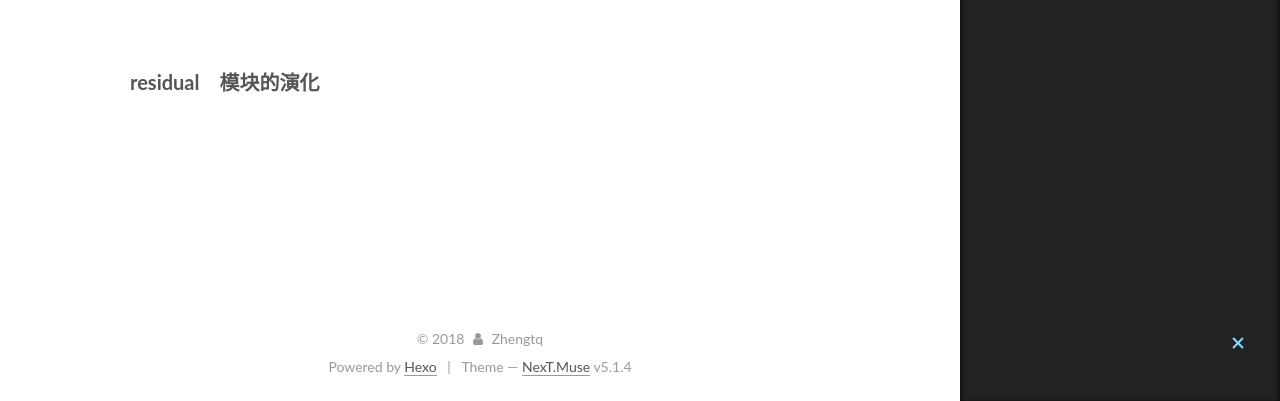
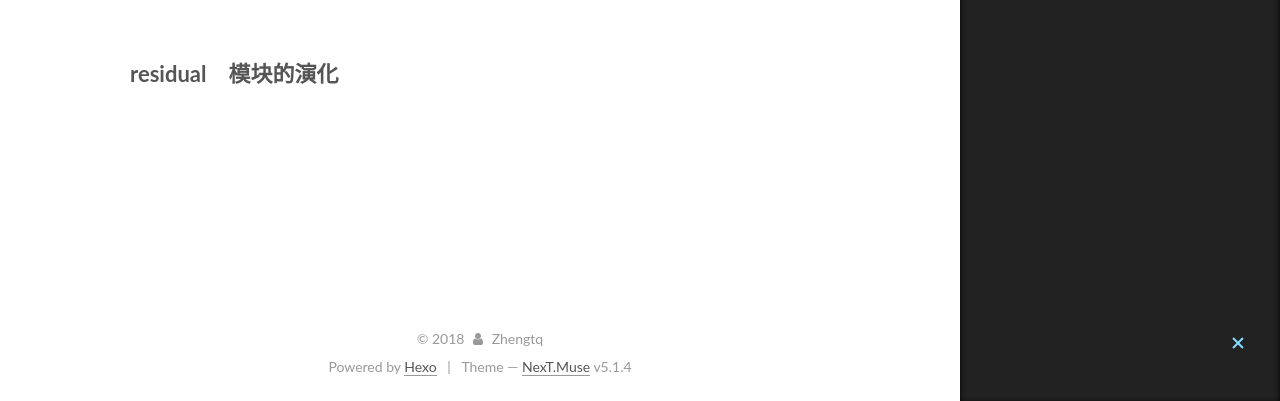
Before and after one commit to Zhengtq/zhengtq.github.io, a plain HTML site: page 2018/12/26/newwork/index.html in a window 1280 px wide. Shown: the part 399-800 px from the top of the page. Drawn offline with Linux system fonts and the light colour scheme.

Commit message:
Site updated: 2018-12-26 18:26:37

```diff
--- a/2018/12/26/newwork/index.html
+++ b/2018/12/26/newwork/index.html
@@ -86,7 +86,7 @@
 <meta property="og:site_name" content="ALL STAR">
 <meta property="og:description" content="residual　模块的演化">
 <meta property="og:locale" content="default">
-<meta property="og:updated_time" content="2018-12-26T08:44:53.714Z">
+<meta property="og:updated_time" content="2018-12-26T10:26:27.376Z">
 <meta name="twitter:card" content="summary">
 <meta name="twitter:title" content="&lt;网络结构&gt;理解residual的激活方式">
 <meta name="twitter:description" content="residual　模块的演化">
@@ -299,7 +299,7 @@
 
 
 
-        <h2 id="residual-模块的演化"><a href="#residual-模块的演化" class="headerlink" title="residual　模块的演化"></a>residual　模块的演化</h2>
+        <h1 id="residual-模块的演化"><a href="#residual-模块的演化" class="headerlink" title="residual　模块的演化"></a>residual　模块的演化</h1>
 
     </div>
 
@@ -429,7 +429,7 @@
 
 
 
-              <div class="post-toc-content"><ol class="nav"><li class="nav-item nav-level-2"><a class="nav-link" href="#residual-模块的演化"><span class="nav-number">1.</span> <span class="nav-text">residual　模块的演化</span></a></li></ol></div>
+              <div class="post-toc-content"><ol class="nav"><li class="nav-item nav-level-1"><a class="nav-link" href="#residual-模块的演化"><span class="nav-number">1.</span> <span class="nav-text">residual　模块的演化</span></a></li></ol></div>
 
 
           </div>
--- a/css/main.css
+++ b/css/main.css
@@ -1822,7 +1822,7 @@ pre .javascript .function {
   width: 4px;
   height: 4px;
   border-radius: 50%;
-  background: #09ffff;
+  background: #e7598a;
 }
 .links-of-blogroll {
   font-size: 13px;
```
Also changed, not shown: index.html (+1 -1 lines).
